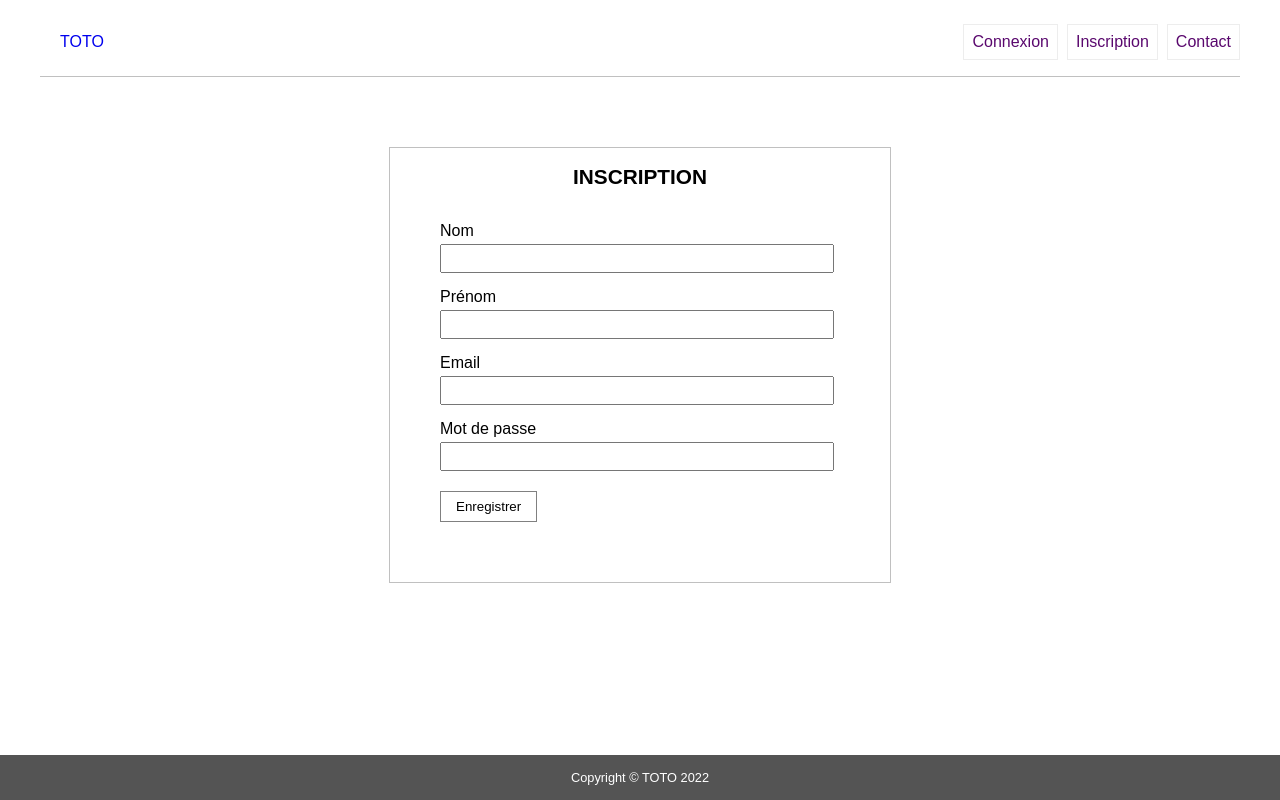
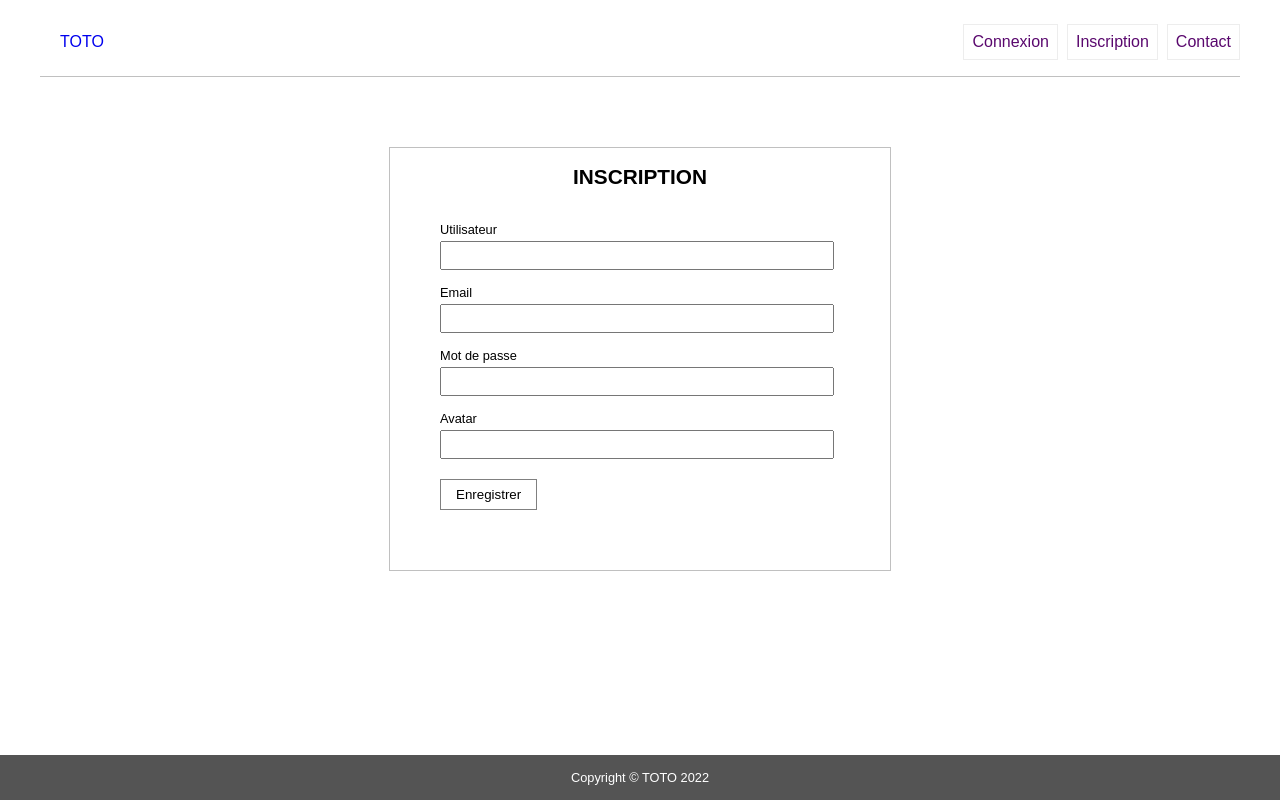
Before and after one commit to nyazitaj/TOTO-social-network-with-Angular, an Angular app: page /signup in a window 1280 px wide. Built offline with nearby package versions, Linux system fonts and the light colour scheme.

Commit message:
User registration and connection is done

```diff
--- a/src/app/app.component.css
+++ b/src/app/app.component.css
@@ -24,7 +24,6 @@ a.website-logo {
 .row-header .col-header ul li {
     display: inline-block;
     list-style: none;
-    padding: 8px;
     margin-left: 9px;
     transition: .25s all;
     border: 1px solid #ededed;
@@ -35,6 +34,8 @@ a.website-logo {
 .row-header .col-header ul li a {
     text-decoration: none;
     color: #5a086e;
+    padding: 8px;
+    display: block;
 }
 
 /* Container */
@@ -69,6 +70,7 @@ a.website-logo {
 .form-container .row-field label {
     display: block;
     padding: 15px 0 4px;
+    font-size: 0.8em;
 }
 .form-container .row-field input {
     width: 95%;
--- a/src/app/login/login.component.html
+++ b/src/app/login/login.component.html
@@ -4,6 +4,14 @@
         <div class="form-container">
             <div class="page-title">
                 <h2>Connexion</h2>
+            </div>
+
+            <div>
+                <span *ngFor="let result of results">
+                    Identifiant : {{ result.id }}<br>
+                    Email : {{ result.email }}<br>
+                    Token : {{ result.token }}
+                </span>
             </div>
 
             <form>
@@ -14,7 +22,7 @@
 
                 <div class="row-field">
                     <label for="password">Mot de passe</label>
-                    <input type="password" name="password" id="password" [(ngModel)]="password" />
+                    <input type="password" name="password" id="password" value="Password!" [(ngModel)]="password" />
                 </div>
 
                 <div class="row-field">
--- a/src/app/login/login.component.ts
+++ b/src/app/login/login.component.ts
@@ -13,6 +13,9 @@ export class LoginComponent implements OnInit {
   constructor(private formBuilder: FormBuilder, private userService: UserService) { }
 
   ngOnInit(): void {
+    /* console.log(
+      this.userService.listArticle()
+    ); */
   }
 
   items: string[] = []
@@ -43,20 +46,25 @@ export class LoginComponent implements OnInit {
     this.userService.connection(this.logForm.value.login, this.logForm.value.pass)
   } */
 
-  result: any = []
+  results: any = []
 
   ngConnect() {
     // console.log(this.logForm.value)
     // this.userService.connection(this.email, this.pass)
 
-    this.result = this.userService.connectUser({ email: this.email, password: this.password }).subscribe({
+    this.userService.connectUser({
+      email: 'nyazitaj@yahoo.fr',
+      password: 'Password!'
+    }).subscribe({
       next: result => {
-        console.log(result)
+        this.results.push(result)
       }
     })
-    /* console.log(
-      this.result
-    ) */
+
+
+    console.log(
+      this.results
+    )
 
     /* console.log(
       this.userService.getConfig()
--- a/src/app/signup/signup.component.html
+++ b/src/app/signup/signup.component.html
@@ -8,13 +8,8 @@
 
             <form>
                 <div class="row-field">
-                    <label for="nom">Nom</label>
-                    <input type="text" name="nom" id="nom" [(ngModel)]="nom" />
-                </div>
-
-                <div class="row-field">
-                    <label for="prenom">Prénom</label>
-                    <input type="text" name="prenom" id="prenom" [(ngModel)]="prenom" />
+                    <label for="pseudo">Utilisateur</label>
+                    <input type="text" name="pseudo" id="pseudo" [(ngModel)]="pseudo" />
                 </div>
 
                 <div class="row-field">
@@ -23,12 +18,17 @@
                 </div>
 
                 <div class="row-field">
-                    <label for="pass">Mot de passe</label>
-                    <input type="pass" name="text" id="text" [(ngModel)]="pass" />
+                    <label for="password">Mot de passe</label>
+                    <input type="password" name="password" id="password" value="Password!" [(ngModel)]="password" />
                 </div>
 
                 <div class="row-field">
-                    <button id="submit" (click)="ajouter()">Enregistrer</button>
+                    <label for="avatar">Avatar</label>
+                    <input type="text" name="avatar" id="avatar" [(ngModel)]="avatar" />
+                </div>
+
+                <div class="row-field">
+                    <button id="submit" (click)="registerUser()">Enregistrer</button>
                 </div>
             </form>
         </div>
--- a/src/app/signup/signup.component.ts
+++ b/src/app/signup/signup.component.ts
@@ -1,4 +1,7 @@
 import { Component, OnInit } from '@angular/core';
+import { FormBuilder } from '@angular/forms';
+import { userIndex } from '../interface';
+import { UserService } from '../user.service';
 
 @Component({
   selector: 'app-root',
@@ -8,27 +11,54 @@ import { Component, OnInit } from '@angular/core';
 export class SignupComponent implements OnInit {
   title = 'coursAngular';
 
-  constructor() { }
+  constructor(private formBuilder: FormBuilder, private userService: UserService) { }
 
   ngOnInit(): void {
   }
 
-  nom: string = "";
-  prenom: string = "";
+  pseudo: string = "";
   email: string = "";
-  pass: string = "";
+  password: string = "";
+  avatar: string = "";
 
   ajouter() {
 
-    console.log(this.nom);
-    console.log(this.prenom);
+    console.log(this.pseudo);
     console.log(this.email);
-    console.log(this.pass);
+    console.log(this.password);
+    console.log(this.pseudo);
 
-    this.nom = ""
-    this.prenom = ""
+    this.pseudo = ""
     this.email = ""
-    this.pass = ""
+    this.password = ""
+    this.avatar = ""
 
   }
+
+
+
+  result: any = []
+
+  registerUser() {
+    // console.log(this.logForm.value)
+    // this.userService.connection(this.email, this.pass)
+
+    this.result = this.userService.signupUser({
+      pseudo: this.pseudo,
+      email: this.email,
+      password: this.password,
+      avatar: this.avatar
+    }).subscribe({
+      next: result => {
+        console.log(result)
+      }
+    })
+    /* console.log(
+      this.result
+    ) */
+
+    /* console.log(
+      this.userService.getConfig()
+    ) */
+  }
 }
--- a/src/app/user.service.ts
+++ b/src/app/user.service.ts
@@ -1,6 +1,6 @@
 import { Injectable } from '@angular/core';
 import { HttpClient, HttpHeaders } from '@angular/common/http';
-import { userIndex } from './interface';
+import { userIndex, UserRegister } from './interface';
 import { Observable, throwError, tap } from 'rxjs';
 import { catchError, retry } from 'rxjs/operators';
 
@@ -11,6 +11,8 @@ export class UserService {
   urlBase = "https://reseau.jdedev.fr/api/user"
   handleError: any = '';
 
+  urlArticle = "https://reseau.jdedev.fr/api"
+
   httpOptions = {
     headers: new HttpHeaders({
       'Content-Type': 'application/json'
@@ -18,13 +20,6 @@ export class UserService {
   };
 
   constructor(private http: HttpClient) { }
-
-  /* connectUser(login: Login) {
-    return this.http.post<RetLogin>(this.urlBase + "/connect", login, this.httpOptions)
-      .pipe(
-        catchError(this.handleError)
-      )
-  } */
 
   connectUser(login: userIndex) {
     return this.http.post/* <RetLogin> */(this.urlBase + "/connect", login, this.httpOptions)
@@ -36,16 +31,29 @@ export class UserService {
       )
   }
 
+  signupUser(signup: UserRegister) {
+    return this.http.post/* <RetLogin> */(this.urlBase + "", signup, this.httpOptions)
+      .pipe(
+        tap(data =>
+          data
+        ),
+        catchError(this.handleError)
+      )
+  }
+
+  listArticle(token: string) {
+    return this.http.post/* <RetLogin> */(this.urlArticle + "", token, this.httpOptions)
+      .pipe(
+        tap(data =>
+          data
+        ),
+        catchError(this.handleError)
+      )
+  }
+
   configUrl = 'assets/config.json';
 
   getConfig() {
     return this.http.get/* <Config> */(this.configUrl);
   }
-
-  /* connection(email: userIndex,) {
-    return this.http.post<RetUserIndex>(this.urlBase + "/connect", login, this.httpOptions)
-      .pipe(
-        catchError(this.handleError)
-      )
-  } */
 }
```
Also changed, not shown: src/app/interface/index.ts (+8 -0 lines).
